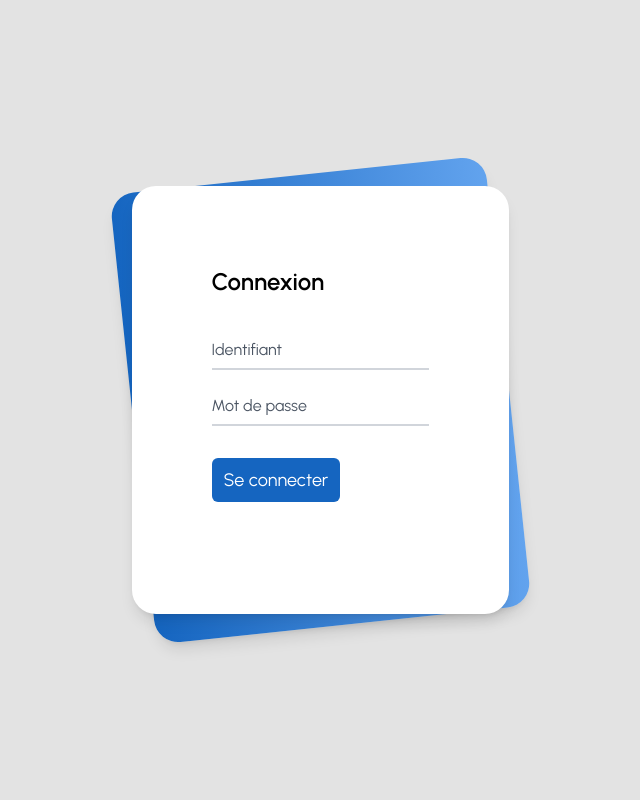
After one commit to CarteSD/expenergie, a PHP site: template src/templates/login.twig in a window 1280 px wide. The commit adds this page. Shown: the whole page, without its empty margins (320-960 px from the left). Run offline with PHP 8.4, Linux system fonts and the light colour scheme; the template is opened without the code that fills it, so the values that code supplies are empty; style sheets or scripts are compiled from the project's sources; some libraries are stand-ins or nearby versions.

Commit message:
:sparkles: Ajout du formulaire de connexion

```diff
--- a/include.php
+++ b/include.php
@@ -35,3 +35,4 @@ require_once __DIR__ . '/src/Controllers/ControllerAbout.class.php';
 require_once __DIR__ . '/src/Controllers/ControllerFaq.class.php';
 require_once __DIR__ . '/src/Controllers/ControllerContact.class.php';
 require_once __DIR__ . '/src/Controllers/ControllerInstallation.class.php';
+require_once __DIR__ . '/src/Controllers/ControllerOffice.class.php';
--- a/src/routes.php
+++ b/src/routes.php
@@ -54,3 +54,8 @@ $router->get('/installations', function () use ($twig, $loader) {
     ControllerFactory::getController("installation", $loader, $twig)->call("showInstallationsPage");
     exit;
 });
+
+$router->get('/login', function () use ($twig, $loader) {
+    ControllerFactory::getController("office", $loader, $twig)->call("showLoginPage");
+    exit;
+});
--- /dev/null
+++ b/src/templates/login.twig
@@ -0,0 +1,47 @@
+<!DOCTYPE html>
+<html lang="fr">
+<head>
+    <meta charset="UTF-8">
+    <meta name="viewport"
+          content="width=device-width, user-scalable=no, initial-scale=1.0, maximum-scale=1.0, minimum-scale=1.0">
+    <meta http-equiv="X-UA-Compatible" content="ie=edge">
+    <link rel="stylesheet" href="/assets/css/builded.css">
+    <title>{% block title %}-{% endblock %} | Expenergie</title>
+</head>
+<body>
+<div class="min-h-screen bg-platinum-base py-6 flex flex-col justify-center sm:py-12 font-serif">
+    <div class="relative py-3 sm:max-w-xl sm:mx-auto">
+        <div class="absolute inset-0 bg-gradient-to-r from-blue-techno-base to-blue-techno-200 shadow-lg transform -skew-y-6 sm:skew-y-0 sm:-rotate-6 sm:rounded-3xl">
+        </div>
+        <div class="relative px-4 py-10 bg-white shadow-lg sm:rounded-3xl sm:p-20">
+
+            <div class="max-w-md mx-auto">
+                <div>
+                    <h1 class="text-2xl font-semibold">Connexion</h1>
+                </div>
+                <div class="divide-y divide-gray-200">
+                    {% if error != NULL %}
+                        <div class="bg-red-200 border-red-800 border-2 rounded-2xl font-serif text-red-800 p-4 mt-4">
+                            <p class="font-semibold">Une erreur est survenue !</p>
+                            <p>{{ error }}</p>
+                        </div>
+                    {% endif %}
+                    <form class="py-8 text-base leading-6 space-y-4 text-gray-700 sm:text-lg sm:leading-7" method="post">
+                        <div class="relative">
+                            <input autocomplete="off" id="identifiant" name="identifiant" type="text" class="peer placeholder-transparent h-10 w-full border-b-2 border-gray-300 text-gray-900 focus:outline-none focus:borer-rose-600" placeholder="Identifiant" />
+                            <label for="identifiant" class="absolute left-0 -top-3.5 text-gray-600 text-sm peer-placeholder-shown:text-base peer-placeholder-shown:text-gray-440 peer-placeholder-shown:top-2 transition-all peer-focus:-top-3.5 peer-focus:text-gray-600 peer-focus:text-sm">Identifiant</label>
+                        </div>
+                        <div class="relative">
+                            <input autocomplete="off" id="password" name="password" type="password" class="peer placeholder-transparent h-10 w-full border-b-2 border-gray-300 text-gray-900 focus:outline-none focus:borer-rose-600" placeholder="Mot de passe" />
+                            <label for="password" class="absolute left-0 -top-3.5 text-gray-600 text-sm peer-placeholder-shown:text-base peer-placeholder-shown:text-gray-440 peer-placeholder-shown:top-2 transition-all peer-focus:-top-3.5 peer-focus:text-gray-600 peer-focus:text-sm">Mot de passe</label>
+                        </div>
+                        <div class="relative">
+                            <button class="bg-blue-techno-base text-white rounded-md px-3 py-2 mt-4" type="submit">Se connecter</button>
+                        </div>
+                    </form>
+                </div>
+            </div>
+        </div>
+    </div>
+</div>
+</body>
```
Also changed, not shown: src/Controllers/ControllerOffice.class.php (added, +26 -0 lines).
